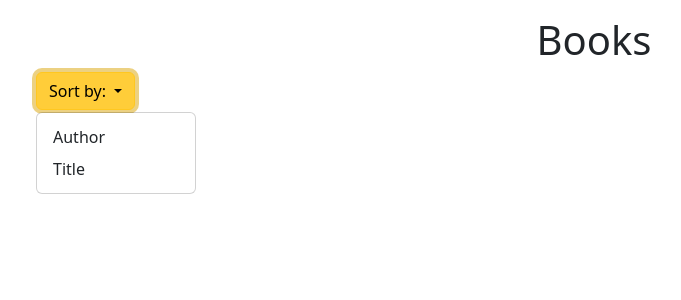
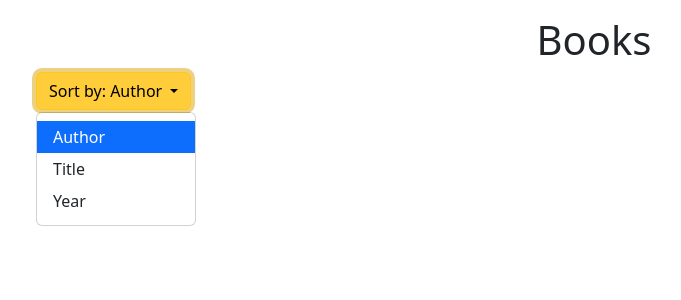
Before and after one commit to DPro23/Book-Alchemy, a Flask app: page /?sort=author in a window 1280 px wide, after a click that opens the changed part. Shown: the part 56-356 px from the top of the page, without its empty margins (46-727 px from the left). Run offline with Flask 3, Linux system fonts and the light colour scheme; data that the repository does not hold is empty.

Commit message:
Add backref and foreign key to relationship model, add sorting options on home page

```diff
--- a/app.py
+++ b/app.py
@@ -13,12 +13,28 @@ db.init_app(app)
 
 @app.route('/')
 def home():
-    """Renders the home page"""
-    # Sort by book.title, author.name or book.id by default
-    sort = request.args.get('sort', 'id')
-    sorted_books = db.session.query(Book).all()
+    """Renders the home page with sorting options"""
+    sort = request.args.get('sort')
+    # Sorted list
+    if sort:
+        sorted_books = []
+        if sort == 'author':
+            sorted_books = (db.session.query(Book).join(Book.author)
+                            .order_by(Author.name.asc()).all())
 
-    return render_template('home.html', books=sorted_books)
+        elif sort == 'title':
+            sorted_books = db.session.query(Book).order_by(
+                Book.title.asc()).all()
+
+        elif sort == 'year':
+            sorted_books = db.session.query(Book).order_by(
+                Book.publication_year.asc()).all()
+
+        return render_template('home.html', books=sorted_books)
+
+    # Default list
+    all_books = db.session.query(Book).all()
+    return render_template('home.html', books=all_books)
 
 
 @app.route('/add_author', methods=['GET', 'POST'])
--- a/data_models.py
+++ b/data_models.py
@@ -10,6 +10,7 @@ class Author(db.Model):
     name = db.Column(db.String)
     birth_date = db.Column(db.Date)
     date_of_death = db.Column(db.Date, nullable=True)
+
 
 
     def __repr__(self):
@@ -28,7 +29,7 @@ class Book(db.Model):
     title = db.Column(db.String)
     publication_year = db.Column(db.Integer)
     author_id = db.Column(db.Integer, db.ForeignKey(Author.id))
-    author = db.relationship(Author)
+    author = db.relationship(Author, backref='books', foreign_keys=[author_id])
 
 
     def __repr__(self):
--- a/templates/home.html
+++ b/templates/home.html
@@ -9,11 +9,12 @@
         <h1 class="text-center">Books</h1>
         <div class="btn-group">
           <button type="button" class="btn btn-warning dropdown-toggle" data-bs-toggle="dropdown" aria-expanded="false">
-            Sort by:
+            Sort by: {{ request.args.get('sort').title() if request.args.get('sort') else '' }}
           </button>
           <ul class="dropdown-menu">
-            <li><a class="dropdown-item" href="{{ url_for('home', sort='author')}}">Author</a></li>
-            <li><a class="dropdown-item" href="{{ url_for('home', sort='title')}}">Title</a></li>
+            <li><a class="dropdown-item {{ 'active' if request.args and 'author' in request.args.get('sort') else '' }}" href="{{ url_for('home', sort='author')}}">Author</a></li>
+            <li><a class="dropdown-item {{ 'active' if request.args and 'title' in request.args.get('sort') else '' }}" href="{{ url_for('home', sort='title')}}">Title</a></li>
+            <li><a class="dropdown-item {{ 'active' if request.args and 'year' in request.args.get('sort') else '' }}" href="{{ url_for('home', sort='year')}}">Year</a></li>
           </ul>
         </div>
         {% for book in books %}
```
